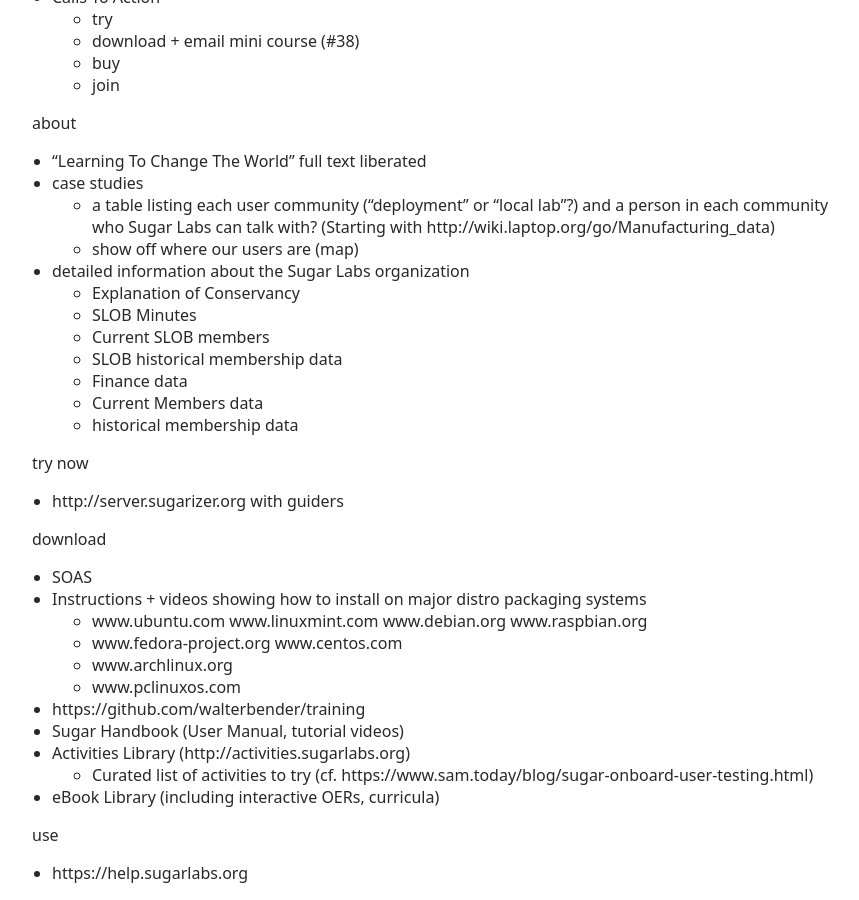
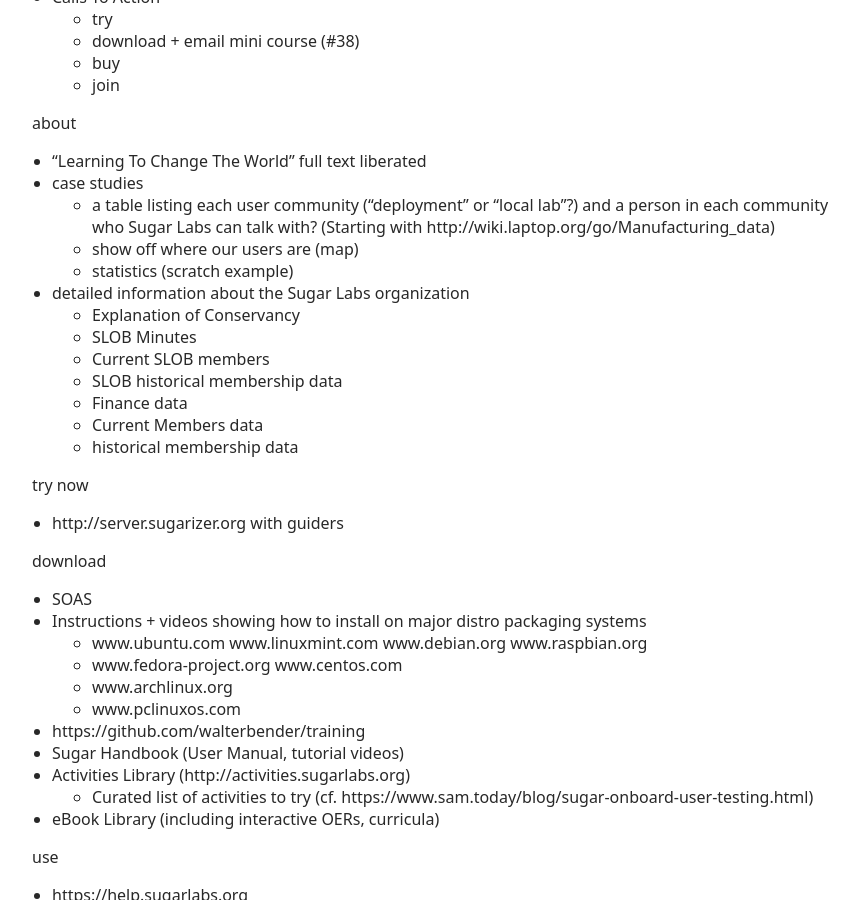
Before and after one commit to sugarlabs/www, a Jekyll site: the page built from STRUCTURE.md, in a window 1280 px wide and 900 px high, scrolled down 1968 px. Shown: the whole window, without its empty margins (208-1067 px from the left). Built offline with Jekyll 4.4.1, drawn with Linux system fonts in a browser that asks for light colours; a script that is not in the unit is left out.

Commit message:
Update STRUCTURE.md
statistics!

```diff
--- a/STRUCTURE.md
+++ b/STRUCTURE.md
@@ -80,6 +80,7 @@
 * case studies
    * a table listing each user community ("deployment" or "local lab"?) and a person in each community who Sugar Labs can talk with? (Starting with http://wiki.laptop.org/go/Manufacturing_data)
    * show off where our users are ([map](http://stats.sugarlabs.org/activities.sugarlabs.org/awstats.pl?framename=mainright&output=alldomains))
+   * statistics ([scratch example](https://scratch.mit.edu/statistics))
 * detailed information about the Sugar Labs organization
    * Explanation of Conservancy
    * SLOB Minutes
```
